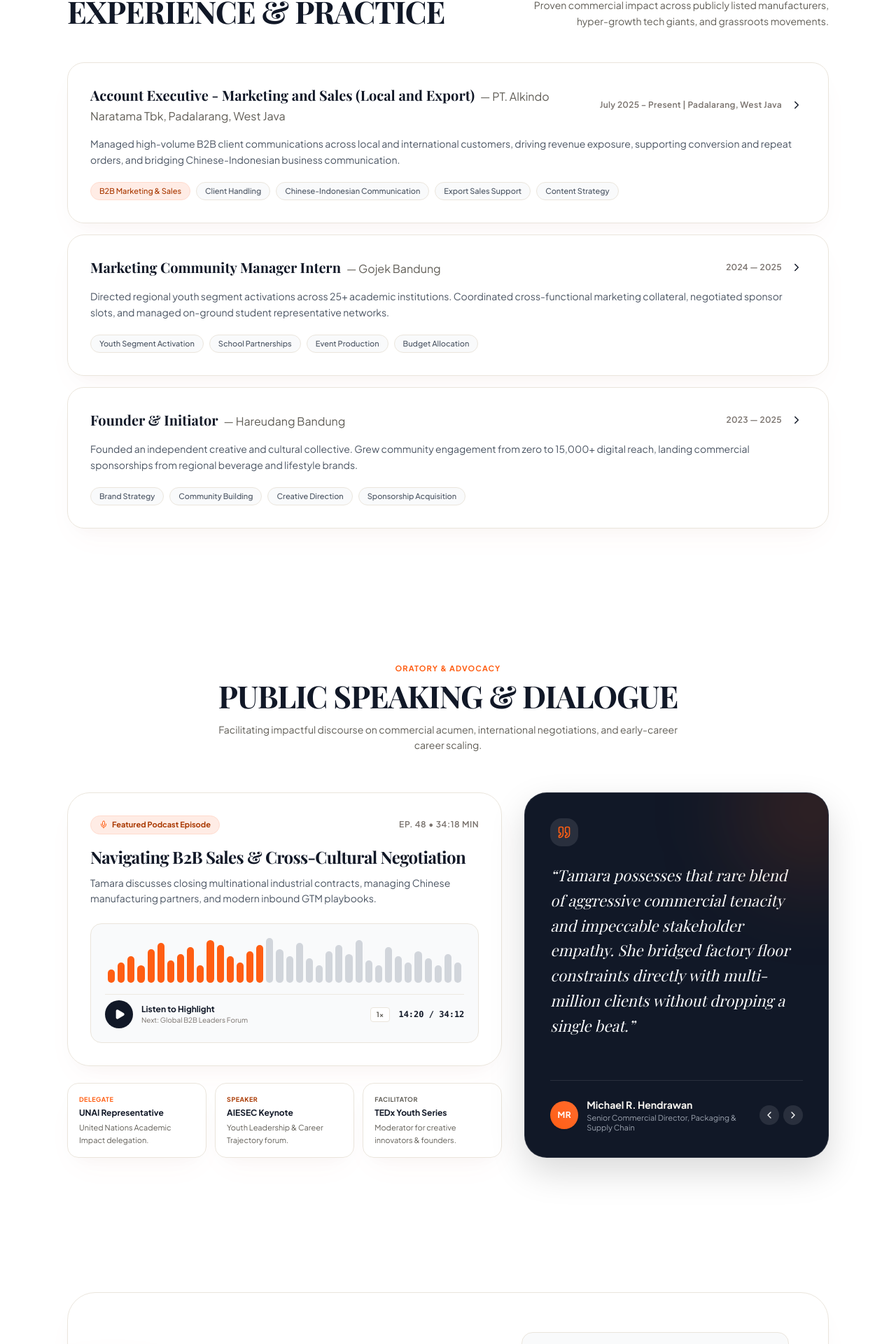
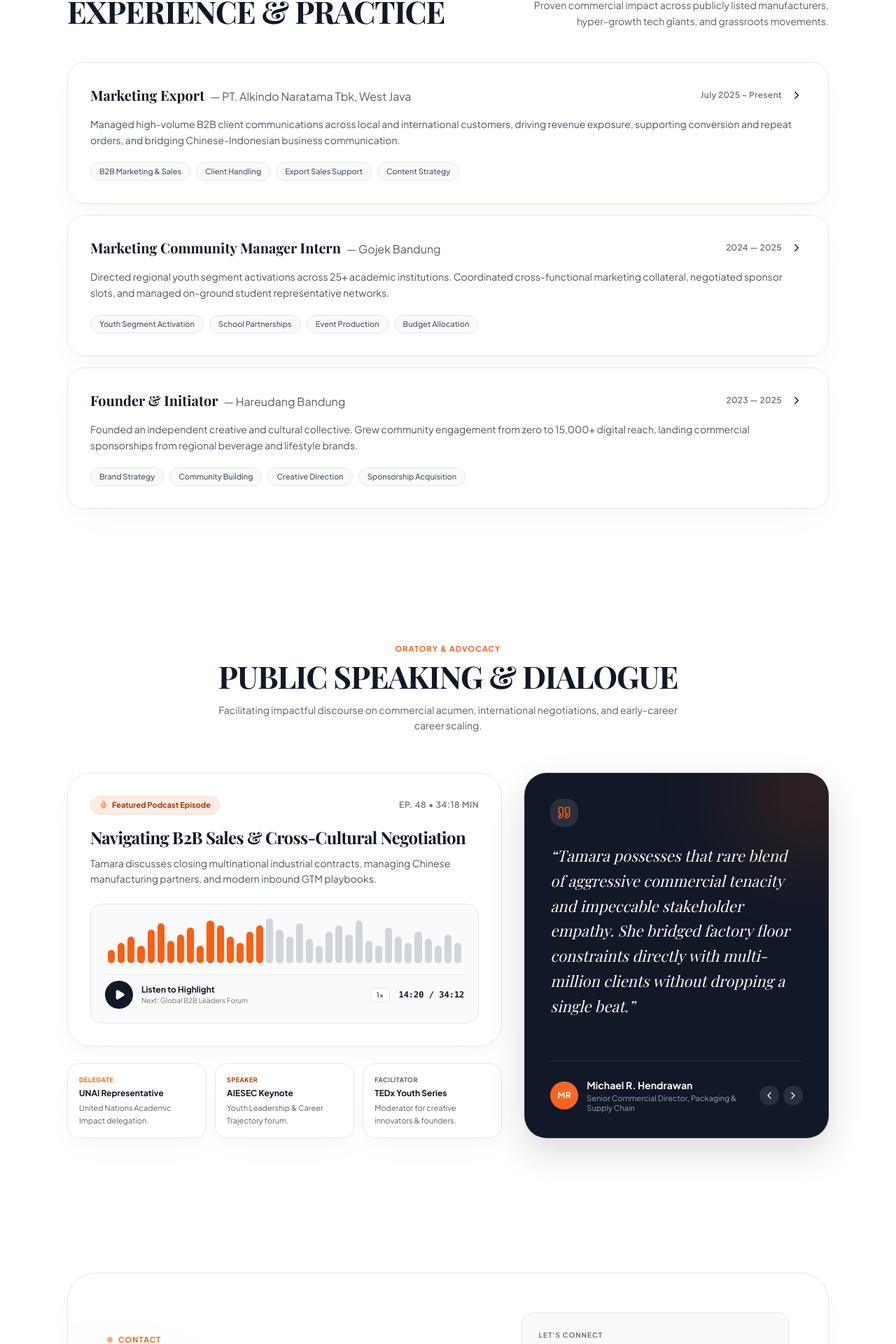
Before and after one commit to workhendry20-creator/jacklyn-porto-s, a React (Vite) app: page / in a window 1280 px wide. Shown: the part 3405-5325 px from the top of the page at 70% size. Built offline with nearby package versions, Linux system fonts and the light colour scheme; a web font is replaced by a local one.

Commit message:
style: remove orange accent from B2B marketing pill and sync contact copy

```diff
--- a/src/components/CareerTrajectory.jsx
+++ b/src/components/CareerTrajectory.jsx
@@ -11,15 +11,13 @@ export default function CareerTrajectory() {
   const experiences = [
     {
       id: 'alkindo',
-      role: 'Account Executive - Marketing and Sales (Local and Export)',
-      company: 'PT. Alkindo Naratama Tbk, Padalarang, West Java',
+      role: 'Marketing Export',
+      company: 'PT. Alkindo Naratama Tbk, West Java',
       period: 'July 2025 – Present',
-      location: 'Padalarang, West Java',
       desc: 'Managed high-volume B2B client communications across local and international customers, driving revenue exposure, supporting conversion and repeat orders, and bridging Chinese-Indonesian business communication.',
       skills: [
-        { label: 'B2B Marketing & Sales', featured: true },
+        { label: 'B2B Marketing & Sales', featured: false },
         { label: 'Client Handling', featured: false },
-        { label: 'Chinese-Indonesian Communication', featured: false },
         { label: 'Export Sales Support', featured: false },
         { label: 'Content Strategy', featured: false },
       ],
--- a/src/components/ContactSection.jsx
+++ b/src/components/ContactSection.jsx
@@ -83,7 +83,7 @@ export default function ContactSection({ onEmailCopied }) {
               <div className="flex items-center gap-2 mb-4">
                 <span className="w-2 h-2 rounded-full bg-[#FF5E13] animate-pulse"></span>
                 <span className="text-[11px] font-bold uppercase tracking-widest text-[#FF5E13]">
-                  Direct Advisory Booking Open
+                  Contact
                 </span>
               </div>
 
@@ -135,7 +135,7 @@ export default function ContactSection({ onEmailCopied }) {
             <div className="lg:col-span-5">
               <div className="bg-[#F9FAFB]/90 rounded-2xl p-5 sm:p-6 border border-[#EAE5DC]">
                 <div className="text-[10px] font-bold uppercase tracking-widest text-[#78716C] mb-4">
-                  Verified Professional Networks
+                  Let's Connect
                 </div>
 
                 <div className="space-y-3">
```
